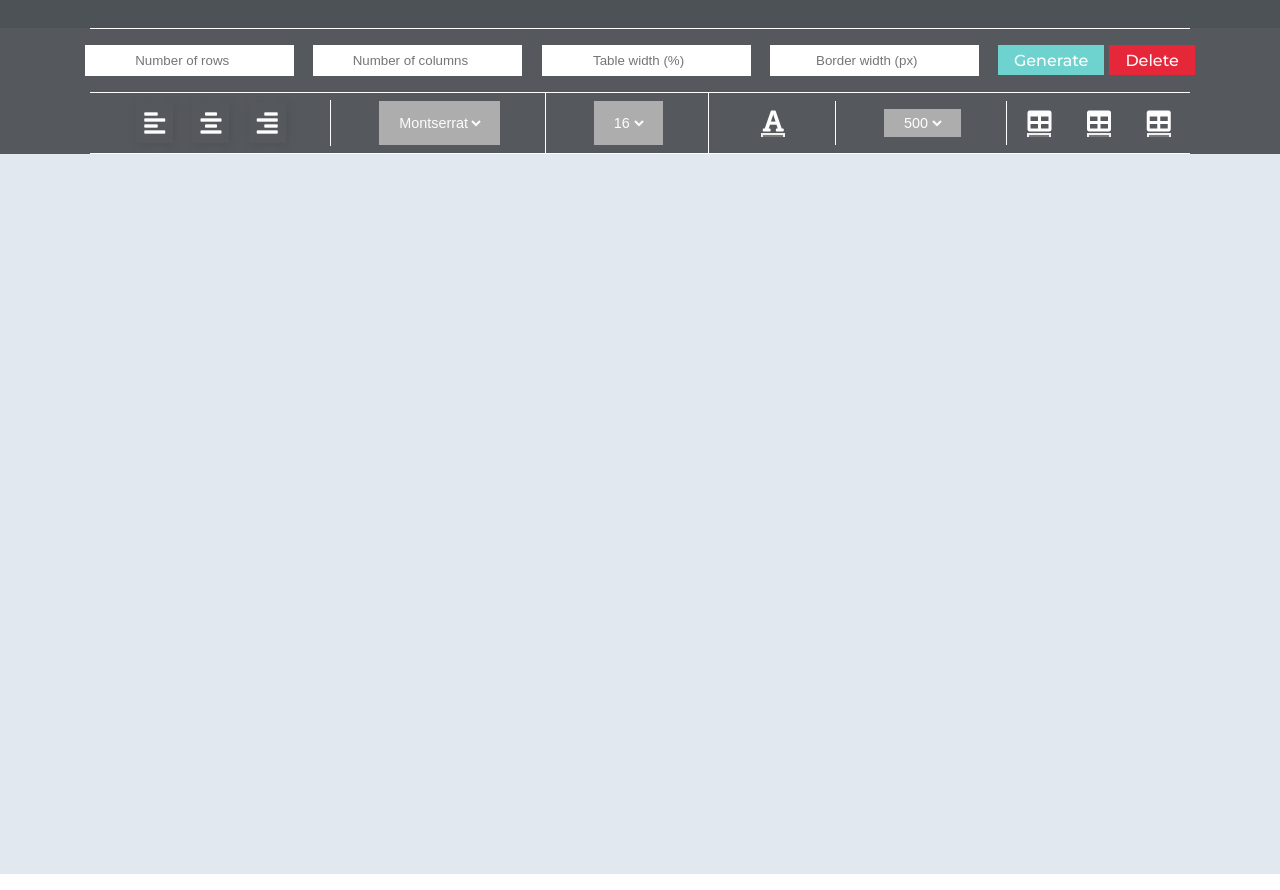
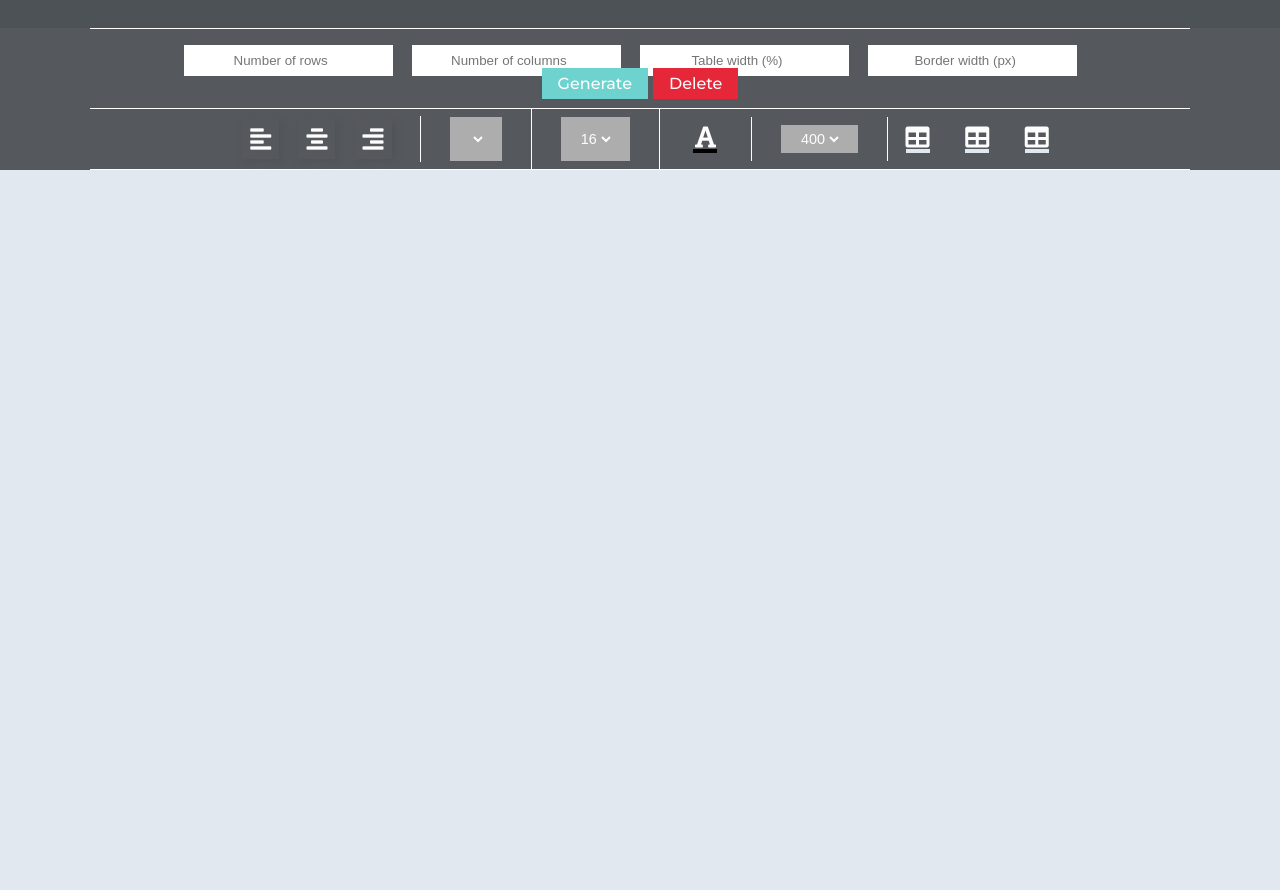
Before and after one commit to Kiet-Nguyen/HTML-Table-Generator, a plain HTML site: page index.html in a window 1280 px wide. Shown: the part 60-950 px from the top of the page. Drawn offline with Linux system fonts and the light colour scheme; no server answers.

Commit message:
select font-type, font-weight

```diff
--- a/index.html
+++ b/index.html
@@ -34,19 +34,20 @@
             <input type="number" id="js-columns" placeholder="Number of columns" class="input-number">
           </div>
 
+          <div class="d-flex mt-sm-screen">
             <!-- Table width in percentage -->
             <div class="mr-sm">
               <input type="number" id="js-percentage" placeholder="Table width (%)" class="input-number">
             </div>
-
 
             <!-- Border width in pixel -->
             <div class="mr-sm">
               <input type="number" id="js-pixel" placeholder="Border width (px)" class="input-number">
             </div>
           </div>
+        </div>
 
-        <div class="d-flex">
+        <div class="d-flex buttons-container">
           <!-- Generate -->
           <div class="js-generate">
             <span class="btn generate-btn">Generate</span>
@@ -63,7 +64,7 @@
     <div class="bg-gray">
       <div class="container border-bottom border-top items-container">
         <!-- Text align -->
-        <div class="border-right px-md">
+        <div class="border-right px-sm">
           <ul class="list-items">
             <li class="hover-effect mr-sm">
               <button type="button" class="align-btn align-left"><i class="fas fa-align-left icon-size icon"></i></button>
@@ -83,37 +84,37 @@
         </div>
 
         <!-- Select font type  -->
-        <div class="border-right py-xs px-md hover-effect">
+        <div class="border-right py-xs px-sm hover-effect">
           <div class="select-custom select-font-type bg-light-gray2">
-            <select name="" id="font-type" class="py-xs">
-              <option value="">Montserrat</option>
+            <select id="font-family" class="py-xs">
+              <!-- <option value="">Montserrat</option> -->
             </select>
             <span class="banner banner-font-type">Font</span>
           </div>
         </div>
 
         <!-- Select font size  -->
-        <div class="border-right py-xs px-md hover-effect">
+        <div class="border-right py-xs px-sm hover-effect">
           <div class="select-custom py-xs select-font-size bg-light-gray2">
-            <select name="" id="font-size" class="py-xs"></select>
+            <select id="font-size" class="py-xs"></select>
             <span class="banner banner-font-size">Font size</span>
           </div>
         </div>
 
         <!-- Text color -->
-        <div class="border-right py-xs px-md hover-effect">
+        <div class="border-right py-xs px-sm hover-effect">
           <div class="change-color">
             <label for="text-color"><i class="fas fa-font icon-size"></i></label>
-            <input type="color" id="text-color" name="color" value="#e66465" class="input-color">
+            <input type="color" id="text-color" name="color" value="#000000" class="input-color">
             <span class="banner banner-text-color">Text color</span>
           </div>
         </div>
 
         <!-- Font weight -->
-        <div class="border-right py-xs px-md hover-effect">
+        <div class="border-right py-xs px-sm hover-effect">
           <div class="select-custom select-font-weight bg-light-gray2">
-            <select name="" id="font-weight" class="">
-              <option value="">500</option>
+            <select id="font-weight" class="">
+              <!-- <option value="">500</option> -->
             </select>
             <span class="banner banner-font-weight">Font weight</span>
           </div>
@@ -124,7 +125,7 @@
           <div class="px-xs hover-effect">
             <div class="change-color py-xs">
               <label for="table-bg-color"><i class="fas fa-table table-icon"></i></label>
-              <input type="color" id="table-bg-color" name="color" value="#e66465" class="input-color">
+              <input type="color" id="table-bg-color" name="color" value="#e1e8f0" class="input-color">
               <span class="banner banner-table-bg">Table background color</span>
             </div>
           </div>
@@ -133,7 +134,7 @@
           <div class="px-xs hover-effect">
             <div class="change-color py-xs">
               <label for="head-bg-color"><i class="fas fa-table table-icon"></i></label>
-              <input type="color" id="head-bg-color" name="color" value="#e66465" class="input-color">
+              <input type="color" id="head-bg-color" name="color" value="#e1e8f0" class="input-color">
               <span class="banner banner-table-bg">Head background color</span>
             </div>
           </div>
@@ -142,7 +143,7 @@
           <div class="px-xs hover-effect">
             <div class="change-color py-xs">
               <label for="body-bg-color"><i class="fas fa-table table-icon"></i></label>
-              <input type="color" id="body-bg-color" name="color" value="#e66465" class="input-color">
+              <input type="color" id="body-bg-color" name="color" value="#e1e8f0" class="input-color">
               <span class="banner banner-table-bg">Body background color</span>
             </div>
           </div>
--- a/index.js
+++ b/index.js
@@ -12,6 +12,8 @@ const elements = {
   alignCenter: document.querySelector('.align-center'),
   alignRight: document.querySelector('.align-right'),
   fontSize: document.querySelector('#font-size'),
+  fontFamily: document.querySelector('#font-family'),
+  fontWeight: document.querySelector('#font-weight'),
   tableBgColor: document.querySelector('#table-bg-color'),
   tableHeadBgColor: document.querySelector('#head-bg-color'),
   tableBodyBgColor: document.querySelector('#body-bg-color'),
@@ -101,12 +103,20 @@ const clearInputValue = () => {
  * Request json data
  **/
 
-const requestData = async () => {
+const generateFontFamilyOptions = async () => {
   const requestURL =
     'https://raw.githubusercontent.com/jonathantneal/google-fonts-complete/master/google-fonts.json';
-
   const response = await fetch(requestURL);
   const jsonResponse = await response.json();
+  const resultArr = Object.keys(jsonResponse);
+  const fontContainer = elements.fontFamily;
+
+  resultArr.forEach(result => {
+    fontContainer.insertAdjacentHTML(
+      'afterbegin',
+      `<option>${result}</option>`
+    );
+  });
 };
 
 const generateFontSizeOptions = () => {
@@ -127,6 +137,17 @@ const setDefaultFontSize = () => {
   const options = generateFontSizeOptions();
   const defaultFontSize = options[options.selectedIndex].value;
   return defaultFontSize;
+};
+
+const generateFontWeightOptions = () => {
+  const optionsArr = [400, 500, 700, 900];
+
+  optionsArr.forEach(option => {
+    elements.fontWeight.insertAdjacentHTML(
+      'afterbegin',
+      `<option>${option}</option>`
+    );
+  });
 };
 
 /**
@@ -169,27 +190,44 @@ elements.alignRight.addEventListener('click', () => {
 });
 
 // Change background color and text color
-elements.tableBgColor.addEventListener('change', (e) => {
-  document.querySelector('.generated-table').style.backgroundColor = e.srcElement.value;
+elements.tableBgColor.addEventListener('change', e => {
+  document.querySelector('.generated-table').style.backgroundColor =
+    e.srcElement.value;
 });
-elements.tableHeadBgColor.addEventListener('change', (e) => {
-  document.querySelector('.table-head').style.backgroundColor = e.srcElement.value;
+elements.tableHeadBgColor.addEventListener('change', e => {
+  document.querySelector('.table-head').style.backgroundColor =
+    e.srcElement.value;
 });
-elements.tableBodyBgColor.addEventListener('change', (e) => {
-  document.querySelector('.table-body').style.backgroundColor = e.srcElement.value;
+elements.tableBodyBgColor.addEventListener('change', e => {
+  document.querySelector('.table-body').style.backgroundColor =
+    e.srcElement.value;
 });
-elements.tableTextColor.addEventListener('change', (e) => {
+elements.tableTextColor.addEventListener('change', e => {
   document.querySelector('.generated-table').style.color = e.srcElement.value;
 });
 
 // Set font-size for table
-elements.fontSize.addEventListener('change', (e) => {
+elements.fontSize.addEventListener('change', e => {
   let selectedValue = e.srcElement.options[e.srcElement.selectedIndex].value;
-  document.querySelector('.generated-table').style.fontSize = `${selectedValue}px`;
+  document.querySelector(
+    '.generated-table'
+  ).style.fontSize = `${selectedValue}px`;
+});
+// Set font-family
+elements.fontFamily.addEventListener('change', e => {
+  let selectedValue = e.srcElement.options[e.srcElement.selectedIndex].value;
+  document.querySelector('.generated-table').style.fontFamily = selectedValue;
+});
+// Set font-weight
+elements.fontWeight.addEventListener('change', e => {
+  let selectedValue = e.srcElement.options[e.srcElement.selectedIndex].value;
+  document.querySelector('.generated-table').style.fontWeight = selectedValue;
 });
 
 const init = () => {
   generateFontSizeOptions();
+  generateFontFamilyOptions();
+  generateFontWeightOptions();
 };
 
 init();
--- a/main.css
+++ b/main.css
@@ -90,9 +90,9 @@ input:focus {
   padding-right: 0.8rem;
 }
 
-.px-md {
-  padding-left: 2.8rem;
-  padding-right: 2.8rem;
+.px-sm {
+  padding-left: 1.8rem;
+  padding-right: 1.8rem;
 }
 
 .py-xs {
@@ -128,13 +128,15 @@ input:focus {
   display: flex;
   justify-content: center;
   align-items: center;
+  flex-wrap: wrap;
   padding: 1rem;
 }
 
 .d-flex {
   display: flex;
-  justify-content: space-between;
+  justify-content: center;
   align-items: center;
+  flex-wrap: wrap;
 }
 
 .display-input-field {
@@ -171,7 +173,7 @@ input:focus {
 
 .items-container {
   display: flex;
-  justify-content: space-around;
+  justify-content: center;
   align-items: center;
   flex-wrap: wrap;
 }
@@ -226,22 +228,22 @@ input:focus {
 
 .banner-font-type {
   top: 47px;
-  left: 70px;
+  left: 140px;
 }
 
 .banner-font-size {
   top: 47px;
-  left: 40px;
+  left: 22px;
 }
 
 .banner-text-color {
   top: 46px;
-  left: 19px;
+  left: 2px;
 }
 
 .banner-font-weight {
   top: 47px;
-  left: 42px;
+  left: 26px;
 }
 
 .banner-table-bg {
@@ -310,9 +312,23 @@ input:focus {
 }
 
 .input-color {
+
+}
+
+.input-color{
   height: 4px;
   width: 1.5rem;
   cursor: pointer;
+  border: none;
+  outline: none;
+  -webkit-appearance: none;
+}
+
+.input-color::-webkit-color-swatch-wrapper {
+  padding: 0;
+}
+.input-color::-webkit-color-swatch {
+  border: none;
 }
 
 .input-number {
@@ -341,3 +357,15 @@ input:focus {
   margin: 2rem auto;
   color: var(--dark-gray);
 }
+
+@media only screen and (max-width: 934px) {
+  .buttons-container {
+    margin-top: 2rem;
+  }
+}
+
+@media only screen and (max-width: 736px) {
+  .mt-sm-screen {
+    margin-top: 1rem;
+  }
+}
```
Lines whose indentation alone changed are shown as unchanged.
